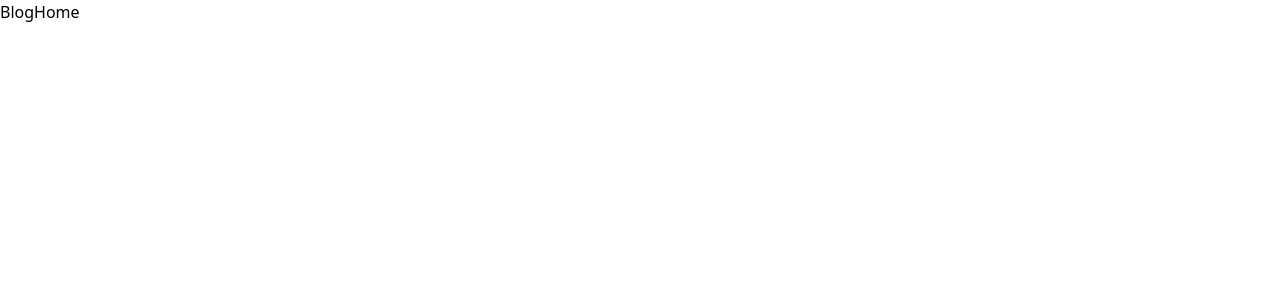
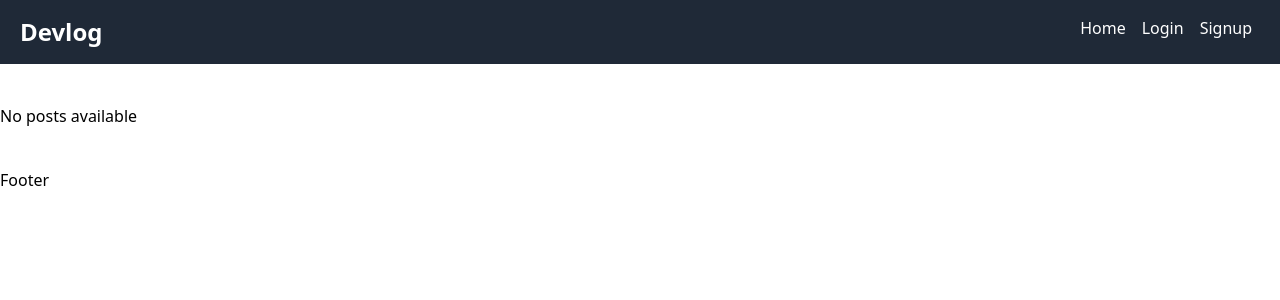
Before and after one commit to Coderamrin/devlog, a React (Create React App) app in the folder frontend/: page / in a window 1280 px wide. Shown: the top 300 px of the page. Built offline with nearby package versions, Linux system fonts and the light colour scheme.

Commit message:
fixed edit but on the backend and completed home page

```diff
--- a/frontend/src/App.js
+++ b/frontend/src/App.js
@@ -9,6 +9,7 @@ import EditPost from "./pages/Dashboard/EditPost";
 import EditAuthor from "./pages/Dashboard/NewPost";
 
 import BlogHome from "./pages/Blog/Home";
+import Post from "./pages/Blog/Post";
 
 function App() {
   return (
@@ -22,6 +23,7 @@ function App() {
         <Route path="/dashboard/edit-author" element={<EditAuthor />} />
 
         <Route path="/" element={<BlogHome />} />
+        <Route path="/post/:id" element={<Post />} />
       </Routes>
     </div>
   );
--- a/frontend/src/App.scss
+++ b/frontend/src/App.scss
@@ -31,3 +31,12 @@ textarea {
   padding: .5rem 1rem;
   margin-bottom: .5rem;
 }
+
+// navbar
+.nav-link a {
+  @apply px-2 hover:text-blue-700
+}
+
+.mobile-nav {
+  @apply block md:hidden p-4 fixed top-[60px] bg-gray-800 w-full h-screen duration-500
+}
--- a/frontend/src/components/Blog/PostItem.js
+++ b/frontend/src/components/Blog/PostItem.js
@@ -0,0 +1,27 @@
+import React from "react";
+import { Link } from "react-router-dom";
+
+const PostItem = ({ post }) => {
+  return (
+    <div className="flex post-item pb-5 ">
+      <div className="">
+        <img
+          src={post.image}
+          alt="post thumbnail"
+          className=" object-cover w-[400px] h-[200px]"
+        />
+      </div>
+      <div className="px-5 py-4 flex flex-col">
+        <h2 className="text-3xl mb-2">{post.title}</h2>
+        <p className="mb-2">{post.content.substr(1, 100)} ...</p>
+        <div className="mt-auto">
+          <Link to={`/post/${post._id}`} className="btn submit-btn">
+            Read More
+          </Link>
+        </div>
+      </div>
+    </div>
+  );
+};
+
+export default PostItem;
--- a/frontend/src/components/Dashboard/PostItem.js
+++ b/frontend/src/components/Dashboard/PostItem.js
@@ -13,7 +13,7 @@ const PostItem = ({ post }) => {
   return (
     <div className="bg-gray-200 p-2 mb-5">
       <h2 className="text-2xl font-bold capitalize">{post.title}</h2>
-      <p className="mb-5">{post.content}</p>
+      <p className="mb-5">{post.content.substr(1, 150)} ...</p>
 
       <button className="btn bg-blue-600 hover:bg-blue-800 mr-4">
         Preview
--- a/frontend/src/components/Layout/Blog/Header.js
+++ b/frontend/src/components/Layout/Blog/Header.js
@@ -1,9 +1,77 @@
-import React from 'react'
+import React, { useState } from "react";
+import { Link } from "react-router-dom";
+import { useSelector, useDispatch } from "react-redux";
+import { logout } from "../../../features/auth/authSlice";
+
+import { AiOutlineMenu, AiOutlineClose } from "react-icons/ai";
 
 const Header = () => {
+  const [toggle, setToggle] = useState(false);
+
+  const { user } = useSelector((state) => state.auth);
+  const dispatch = useDispatch();
+
+  const handleToggle = () => {
+    setToggle(!toggle);
+  };
+
+  const handleLogout = () => {
+    dispatch(logout());
+  };
+
   return (
-    <div>Header</div>
-  )
-}
+    <header className="bg-gray-800 text-white">
+      <div className="px-5 py-4 flex justify-between">
+        <a href="/" className="logo text-2xl font-bold">
+          Devlog
+        </a>
 
-export default Header
+        <ul className="nav-link hidden md:block">
+          <li className="flex">
+            <Link>Home</Link>
+            {user ? (
+              <>
+                <Link to={"/dashboard"}>Dashboard</Link>
+                <Link onClick={handleLogout}>Logout</Link>
+              </>
+            ) : (
+              <>
+                <Link>Login</Link>
+                <Link>Signup</Link>
+              </>
+            )}
+          </li>
+        </ul>
+
+        <button className="block md:hidden" onClick={handleToggle}>
+          {toggle ? <AiOutlineClose size={30} /> : <AiOutlineMenu size={30} />}
+        </button>
+
+        <ul
+          className={
+            toggle
+              ? "nav-link mobile-nav left-0"
+              : "nav-link mobile-nav left-[-100%]"
+          }
+        >
+          <li className="flex flex-col">
+            <Link>Home</Link>
+            {user ? (
+              <>
+                <Link to={"/dashboard"}>Dashboard</Link>
+                <Link onClick={handleLogout}>Logout</Link>
+              </>
+            ) : (
+              <>
+                <Link>Login</Link>
+                <Link>Signup</Link>
+              </>
+            )}
+          </li>
+        </ul>
+      </div>
+    </header>
+  );
+};
+
+export default Header;
--- a/frontend/src/components/Layout/BlogLayout.js
+++ b/frontend/src/components/Layout/BlogLayout.js
@@ -9,7 +9,7 @@ const BlogLayout = ({ children }) => {
       <div className="container-fluid">
         <div className="row">
           <Header />
-          <div className="md:pl-60 pl-8">{children}</div>
+          <div className="container mx-auto">{children}</div>
           <Footer />
         </div>
       </div>
--- a/frontend/src/components/Layout/Dashboard/Sidebar.js
+++ b/frontend/src/components/Layout/Dashboard/Sidebar.js
@@ -46,7 +46,10 @@ const Sidebar = () => {
           </li>
         </ul>
 
-        <button onClick={handleLogout} className="mt-auto bg-orange-400 px-5 py-2 hover:bg-orange-600">
+        <button
+          onClick={handleLogout}
+          className="mt-auto bg-orange-400 px-5 py-2 hover:bg-orange-600"
+        >
           Logout
         </button>
       </div>
@@ -58,7 +61,9 @@ const Sidebar = () => {
               <li className="p-2" onClick={handleToggle}>
                 <AiOutlineMenu size={20} />
               </li>
-              <li className="p-2">Home</li>
+              <Link to={"/"} className="p-2">
+                Home
+              </Link>
             </ul>
           </div>
 
--- a/frontend/src/features/post/postSlice.js
+++ b/frontend/src/features/post/postSlice.js
@@ -76,8 +76,10 @@ export const addPost = createAsyncThunk(
 
 export const editPost = createAsyncThunk(
   "post/update",
-  async (postData, thunkAPI) => {
+  async (data, thunkAPI) => {
     try {
+      const { title, content, image } = data;
+
       const token = thunkAPI.getState().auth.user.token;
 
       const config = {
@@ -87,8 +89,12 @@ export const editPost = createAsyncThunk(
       };
 
       const res = await axios.put(
-        url + `/edit/${postData.id}`,
-        postData,
+        url + `/edit/${data.id}`,
+        {
+          title,
+          content,
+          image,
+        },
         config
       );
 
@@ -160,7 +166,7 @@ export const postSlice = createSlice({
       .addCase(addPost.fulfilled, (state, action) => {
         state.loading = false;
         state.error = null;
-        state.posts.push(action.payload);
+        state.posts.unshift(action.payload);
         state.isSuccess = true;
       })
       .addCase(addPost.rejected, (state, action) => {
@@ -181,7 +187,6 @@ export const postSlice = createSlice({
         });
 
         state.posts = filtered;
-        console.log(action.payload);
       })
       .addCase(deletePost.rejected, (state, action) => {
         state.loading = false;
@@ -192,16 +197,14 @@ export const postSlice = createSlice({
         state.loading = true;
       })
       .addCase(editPost.fulfilled, (state, action) => {
-        const { title, content, image } = action.payload;
-
         state.loading = false;
         state.error = null;
-        state.posts = state.posts.map((post) =>
-          post._id === action.payload.id
-            ? { ...post, title, content, image }
-            : post
-        );
         state.isSuccess = true;
+
+        state.posts = state.posts.map((post) => {
+          return post._id === action.payload._id ? action.payload : post;
+        });
+
       })
       .addCase(editPost.rejected, (state, action) => {
         state.loading = false;
--- a/frontend/src/pages/Blog/Home.js
+++ b/frontend/src/pages/Blog/Home.js
@@ -1,9 +1,40 @@
-import React from 'react'
+import React, { useEffect } from "react";
+import BlogLayout from "../../components/Layout/BlogLayout";
+import PostItem from "../../components/Blog/PostItem";
+
+import { useSelector, useDispatch } from "react-redux";
+import { getPosts } from "../../features/post/postSlice";
 
 const BlogHome = () => {
+  const { posts, loading } = useSelector((state) => state.post);
+
+  const dispatch = useDispatch();
+
+  useEffect(() => {
+    dispatch(getPosts());
+  }, [dispatch]);
+
+  if (loading) {
+    return (
+      <>
+        <BlogLayout>
+          <p>Loading ...</p>
+        </BlogLayout>
+      </>
+    );
+  }
+
   return (
-    <div>BlogHome</div>
-  )
-}
+    <>
+      <BlogLayout>
+        <div className="py-10 max-w-[75%]">
+          {posts.length > 0
+            ? posts.map((post) => <PostItem post={post} key={post._id} />)
+            : "No posts available"}
+        </div>
+      </BlogLayout>
+    </>
+  );
+};
 
-export default BlogHome
+export default BlogHome;
--- a/frontend/src/pages/Blog/Post.js
+++ b/frontend/src/pages/Blog/Post.js
@@ -0,0 +1,43 @@
+import React, { useEffect } from "react";
+import { useSelector, useDispatch } from "react-redux";
+import { useParams } from "react-router-dom";
+
+import { getPost } from "../../features/post/postSlice";
+import BlogLayout from "../../components/Layout/BlogLayout";
+
+const Post = () => {
+  const { post } = useSelector((state) => state.post);
+  const dispatch = useDispatch();
+
+  const { id } = useParams();
+
+  useEffect(() => {
+    dispatch(getPost(id));
+  }, [id, dispatch]);
+
+  if (!post) {
+    return (
+      <>
+        <BlogLayout>Loading ...</BlogLayout>
+      </>
+    );
+  }
+
+  return (
+    <>
+      <BlogLayout>
+        <h1>{post.title}</h1>
+
+        <div>
+          <img src={post.image} alt="post thumbnail" />
+        </div>
+
+        <p>
+            {post.content}
+        </p>
+      </BlogLayout>
+    </>
+  );
+};
+
+export default Post;
--- a/frontend/src/pages/Dashboard/EditPost.js
+++ b/frontend/src/pages/Dashboard/EditPost.js
@@ -25,7 +25,6 @@ const EditPost = () => {
   const dispatch = useDispatch();
 
   useEffect(() => {
-
     if (!user) {
       navigate("/login");
     }
@@ -34,14 +33,14 @@ const EditPost = () => {
   function handleSubmit(e) {
     e.preventDefault();
 
-    const post = {
+    const toUpdate = {
       title,
       content,
       image,
       id,
     };
 
-    dispatch(editPost(post));
+    dispatch(editPost(toUpdate));
 
     if (isSuccess) {
       navigate("/dashboard");
```
Also changed, not shown: 2 other files (tests, documents, lock files or other folders).
